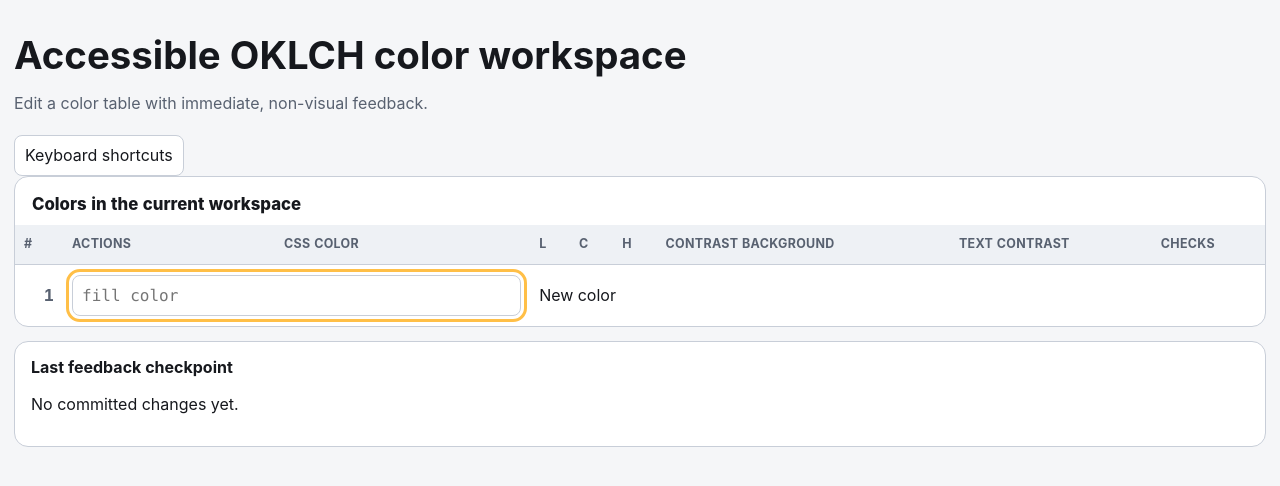
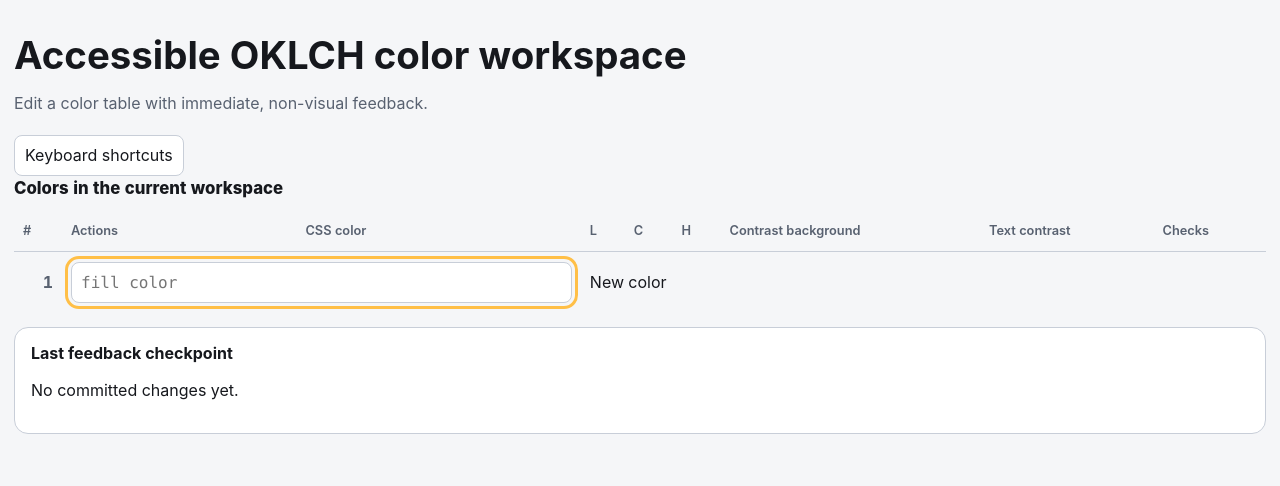
Before and after one commit to arestov/oklch-table, a Svelte app: page / in a window 1280 px wide. Shown: the top 486 px of the page. Built offline with nearby package versions, Linux system fonts and the light colour scheme.

Commit message:
style(table): simplify table hierarchy

```diff
--- a/src/app.css
+++ b/src/app.css
@@ -60,7 +60,6 @@ h3 {
 }
 
 .panel,
-.table-shell,
 .feedback-panel {
   background: var(--surface);
   border: 1px solid var(--border);
@@ -152,6 +151,9 @@ kbd {
 
 .table-shell {
   overflow-x: auto;
+  background: transparent;
+  border: 0;
+  border-radius: 0;
 }
 
 table {
@@ -162,7 +164,7 @@ table {
 
 caption {
   text-align: left;
-  padding: 15px 17px 9px;
+  padding: 0 0 12px;
   font-weight: 760;
   font-size: 1.05rem;
 }
@@ -170,19 +172,24 @@ caption {
 th,
 td {
   padding: 10px 9px;
-  border-top: 1px solid var(--border);
+  border: 0;
   vertical-align: middle;
   white-space: nowrap;
 }
 
 thead th {
-  border-top: 0;
-  background: var(--surface-2);
+  background: transparent;
   color: var(--muted);
-  font-size: 0.78rem;
-  letter-spacing: 0.025em;
-  text-transform: uppercase;
+  font-size: 0.8rem;
+  font-weight: 600;
+  letter-spacing: normal;
+  text-transform: none;
   text-align: left;
+  border-bottom: 1px solid var(--border);
+}
+
+tbody tr + tr > * {
+  border-top: 1px solid color-mix(in srgb, var(--border) 65%, transparent);
 }
 
 .shortcut-badge {
@@ -323,11 +330,11 @@ input[type="number"] {
   overflow: auto;
   margin: auto;
   padding: 0;
-  border: 1px solid var(--border);
+  border: 0;
   border-radius: 14px;
   background: var(--surface);
   color: var(--text);
-  box-shadow: 0 20px 76px oklch(0 0 0 / 36%);
+  box-shadow: 0 20px 60px oklch(0 0 0 / 25%);
 }
 
 [popover]::backdrop {
@@ -361,7 +368,7 @@ input[type="number"] {
 }
 
 .popover-body table {
-  border: 1px solid var(--border);
+  border: 0;
 }
 
 .popover-body caption {
@@ -374,8 +381,14 @@ input[type="number"] {
 }
 
 .popover-body thead th {
+  background: transparent;
+  border-bottom: 1px solid var(--border);
   text-transform: none;
   font-size: 0.86rem;
+}
+
+.popover-body tbody tr + tr > * {
+  border-top: 1px solid color-mix(in srgb, var(--border) 65%, transparent);
 }
 
 .empty-state {
@@ -492,7 +505,6 @@ input[type="number"] {
   button,
   input,
   .panel,
-  .table-shell,
   .feedback-panel,
   [popover] {
     forced-color-adjust: auto;
```
